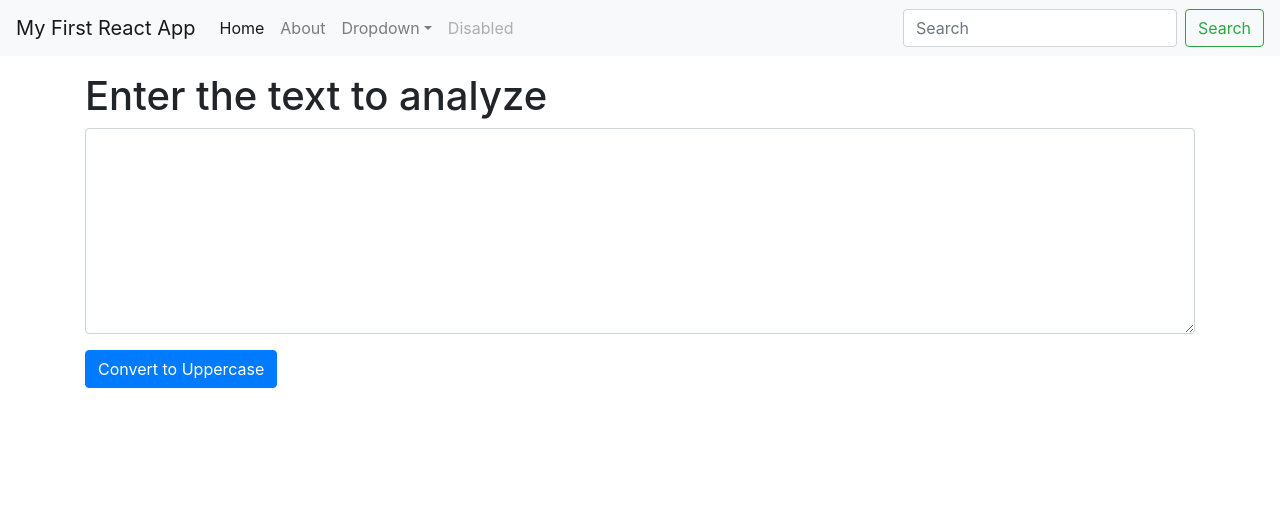
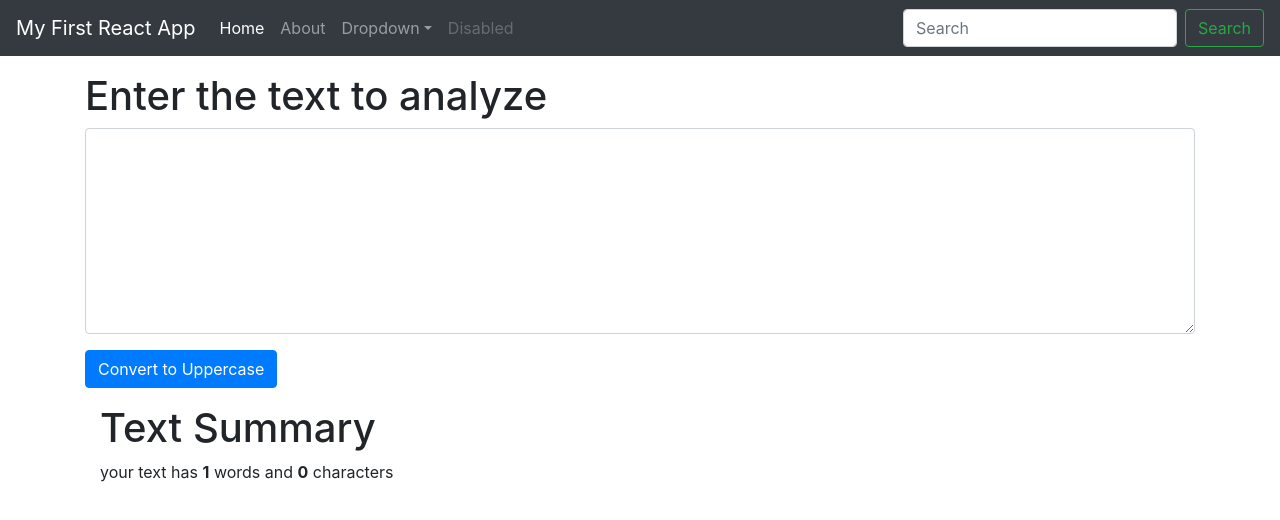
Before and after one commit to subrahmanyam-pampana/learn-react, a React (Create React App) app in the folder myapp/: page / in a window 1280 px wide. Shown: the top 520 px of the page. Built offline with nearby package versions, Linux system fonts and the light colour scheme.

Commit message:
added text summary

```diff
--- a/myapp/src/components/NavBar.js
+++ b/myapp/src/components/NavBar.js
@@ -5,7 +5,7 @@ import PropTypes from 'prop-types'
 export default function NavBar(props) {
   return (
     <div>
-       <nav className="navbar navbar-expand-lg navbar-light bg-light">
+       <nav className="navbar navbar-expand-lg navbar-dark bg-dark">
         <a className="navbar-brand" href="/">{props.title}</a>
         <button
           className="navbar-toggler"
--- a/myapp/src/components/TextForm.js
+++ b/myapp/src/components/TextForm.js
@@ -1,24 +1,38 @@
-import React,{useState} from "react";
+import React, { useState } from "react";
 
 export default function TextForm(props) {
+  let [text, setText] = useState("");
 
-  let [text,setText] = useState('');
+  const handleTextAreaChange = (event) => {
+    setText(event.target.value);
+  };
 
-  const handleTextAreaChange = (event)=>{
-    setText(event.target.value)
-  }
-
-  const handleUpClick = (event)=>{
-    setText(text.toUpperCase())
-  }
+  const handleUpClick = (event) => {
+    setText(text.toUpperCase());
+  };
 
   return (
-    <div >
-      <h1>{props.heading}</h1>
-      <div className="mb-3">
-        <textarea className="form-control" value={text} onChange={handleTextAreaChange} id="myBox" rows="8" />
+    <>
+      <div>
+        <h1>{props.heading}</h1>
+        <div className="mb-3">
+          <textarea
+            className="form-control"
+            value={text}
+            onChange={handleTextAreaChange}
+            id="myBox"
+            rows="8"
+          />
+        </div>
+        <button className="btn btn-primary" onClick={handleUpClick}>
+          Convert to Uppercase
+        </button>
       </div>
-      <button className="btn btn-primary" onClick={handleUpClick}>Convert to Uppercase</button>
-    </div>
+
+      <div className="container my-3">
+        <h1>Text Summary</h1>
+        <p>your text has <b>{text.split(" ").length}</b> words and <b>{text.length}</b> characters</p>
+      </div>
+    </>
   );
 }
```
